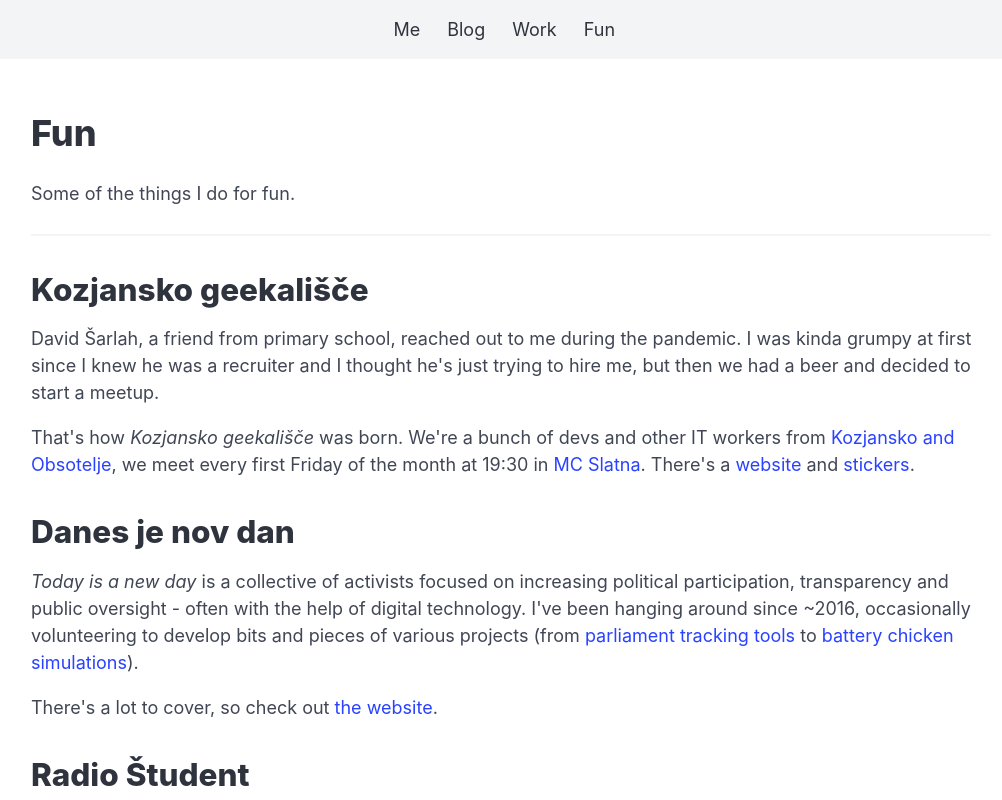
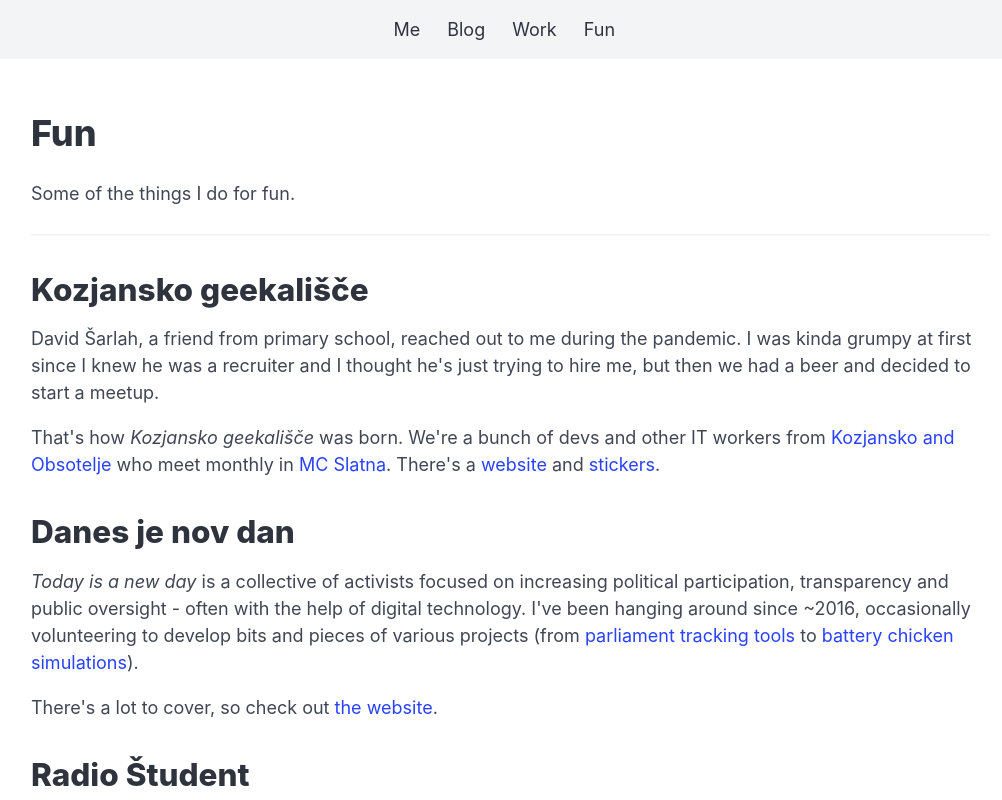
Before and after one commit to mzgajner/blog, an Eleventy site: page content/fun.md in a window 1280 px wide. Shown: the top 800 px of the page, without its empty margins (129-1131 px from the left). Built offline with nearby package versions, Linux system fonts and the light colour scheme; Eleventy itself is replaced by a stand-in of ours; files that its build step writes are made by us from their sources; no server answers.

Commit message:
Update kozjansko geekalisce description

```diff
--- a/content/fun.md
+++ b/content/fun.md
@@ -12,7 +12,7 @@ Some of the things I do for fun.
 
 David Šarlah, a friend from primary school, reached out to me during the pandemic. I was kinda grumpy at first since I knew he was a recruiter and I thought he's just trying to hire me, but then we had a beer and decided to start a meetup.
 
-That's how _Kozjansko geekališče_ was born. We're a bunch of devs and other IT workers from [Kozjansko and Obsotelje](https://sl.wikipedia.org/wiki/Kozjansko), we meet every first Friday of the month at 19:30 in [MC Slatna](https://mladinskislatna.si/mc-slatna/). There's a [website](https://geeki.zgajner.com) and [stickers](/geekalisce-stickers.jpg).
+That's how _Kozjansko geekališče_ was born. We're a bunch of devs and other IT workers from [Kozjansko and Obsotelje](https://sl.wikipedia.org/wiki/Kozjansko) who meet monthly in [MC Slatna](https://mladinskislatna.si/mc-slatna/). There's a [website](https://geeki.zgajner.com) and [stickers](/geekalisce-stickers.jpg).
 
 
 ## Danes je nov dan
```
